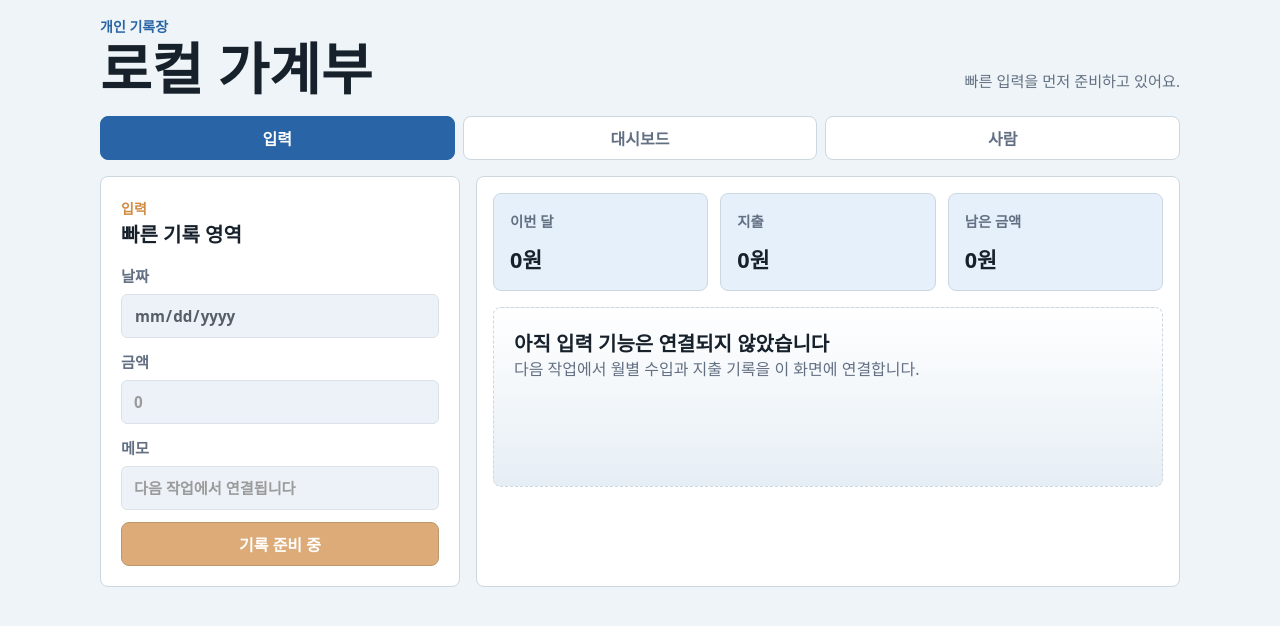
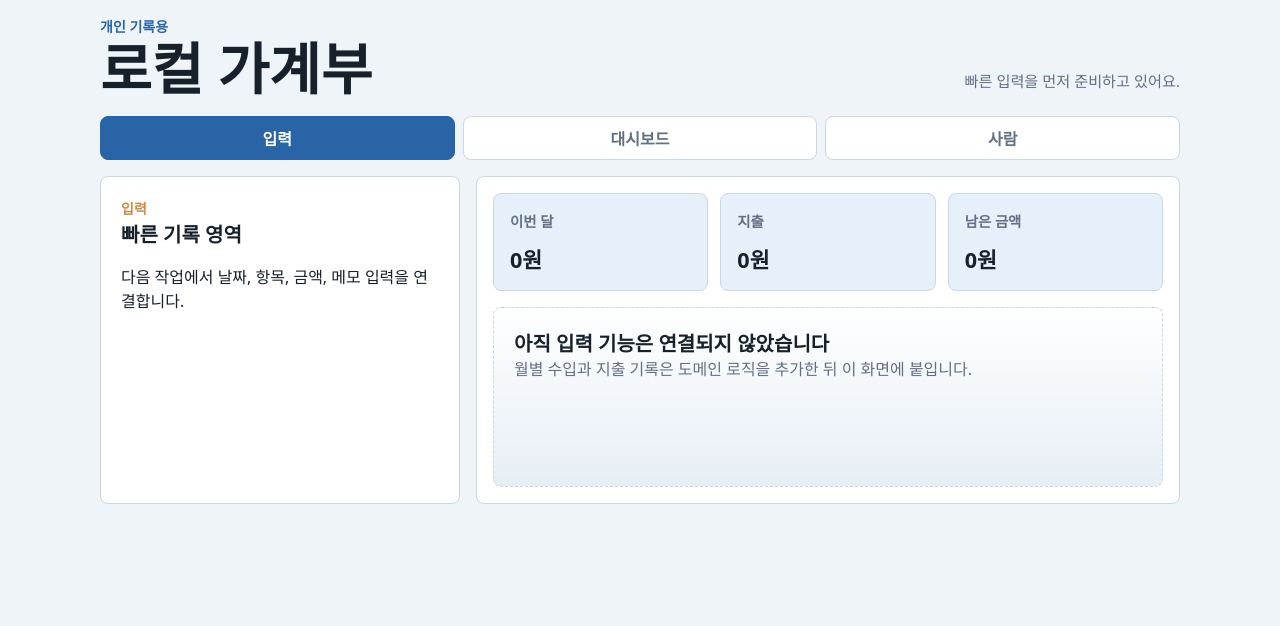
Before and after one commit to bani92/my-secret-calculator, a Vue app: page / in a window 1280 px wide. Shown: the top 626 px of the page. Built offline with nearby package versions, Linux system fonts and the light colour scheme.

Commit message:
fix: repair scaffold korean copy

```diff
--- a/src/App.vue
+++ b/src/App.vue
@@ -2,7 +2,7 @@
   <main class="app-shell">
     <header class="app-header">
       <div>
-        <p class="eyebrow">개인 기록장</p>
+        <p class="eyebrow">개인 기록용</p>
         <h1>로컬 가계부</h1>
       </div>
       <p class="header-note">빠른 입력을 먼저 준비하고 있어요.</p>
@@ -25,25 +25,10 @@
     <section class="placeholder-layout" aria-live="polite">
       <section class="input-panel">
         <div class="section-heading">
-          <span>{{ activeTabLabel }}</span>
+          <span>{{ activeLabel }}</span>
           <h2>{{ activePanel.title }}</h2>
         </div>
-
-        <form class="placeholder-form">
-          <label>
-            날짜
-            <input type="date" disabled />
-          </label>
-          <label>
-            금액
-            <input type="text" inputmode="numeric" placeholder="0" disabled />
-          </label>
-          <label>
-            메모
-            <input type="text" placeholder="다음 작업에서 연결됩니다" disabled />
-          </label>
-          <button type="button" disabled>기록 준비 중</button>
-        </form>
+        <p>{{ activePanel.description }}</p>
       </section>
 
       <section class="preview-panel">
@@ -82,25 +67,28 @@ const tabs: Array<{ id: TabId; label: string }> = [
   { id: 'people', label: '사람' }
 ];
 
-const panelCopy: Record<TabId, { title: string; emptyTitle: string; emptyText: string }> = {
+const panels: Record<TabId, { title: string; description: string; emptyTitle: string; emptyText: string }> = {
   input: {
     title: '빠른 기록 영역',
+    description: '다음 작업에서 날짜, 항목, 금액, 메모 입력을 연결합니다.',
     emptyTitle: '아직 입력 기능은 연결되지 않았습니다',
-    emptyText: '다음 작업에서 월별 수입과 지출 기록을 이 화면에 연결합니다.'
+    emptyText: '월별 수입과 지출 기록은 도메인 로직을 추가한 뒤 이 화면에 붙입니다.'
   },
   dashboard: {
-    title: '요약 미리보기',
-    emptyTitle: '대시보드 자리만 준비했습니다',
-    emptyText: '월별 합계, 카테고리 합계, 사람별 미정산 요약이 여기에 들어옵니다.'
+    title: '월별 요약 영역',
+    description: '수입, 지출, 남은 금액, 카테고리별 합계를 보여줄 자리입니다.',
+    emptyTitle: '대시보드 자리를 준비했습니다',
+    emptyText: '월별 합계와 사람별 미정산 요약은 계산 로직을 추가한 뒤 표시합니다.'
   },
   people: {
     title: '사람별 기록 영역',
-    emptyTitle: '사람 탭의 뼈대를 만들었습니다',
-    emptyText: '받을 돈과 갚을 돈 기록은 도메인 로직이 추가된 뒤 연결됩니다.'
+    description: '사람별로 받을 돈과 갚을 돈을 기록할 자리입니다.',
+    emptyTitle: '사람 탭의 기본 구조를 만들었습니다',
+    emptyText: '정산 완료 후에도 거래 기록은 남도록 이후 작업에서 연결합니다.'
   }
 };
 
 const activeTab = ref<TabId>('input');
-const activePanel = computed(() => panelCopy[activeTab.value]);
-const activeTabLabel = computed(() => tabs.find((tab) => tab.id === activeTab.value)?.label ?? '');
+const activePanel = computed(() => panels[activeTab.value]);
+const activeLabel = computed(() => tabs.find((tab) => tab.id === activeTab.value)?.label ?? '');
 </script>
```
